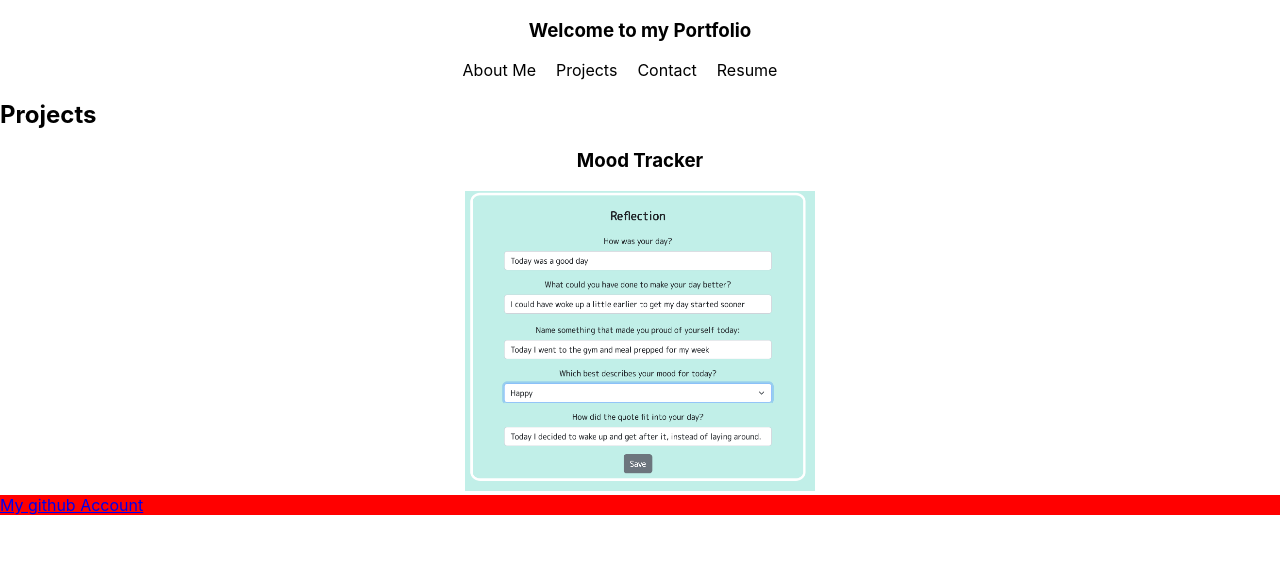
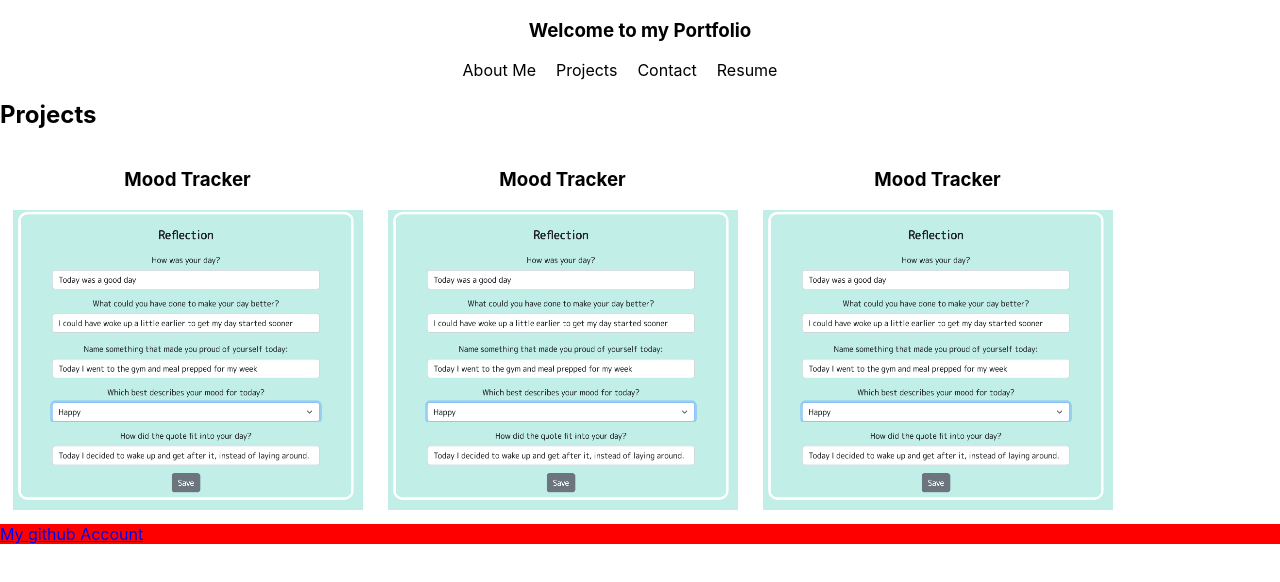
Before and after one commit to briannalbo/Portfolio-react, a React (Create React App) app in the folder portfolio/: page / in a window 1280 px wide. Both pictures are taken after a click on the element "Projects". Shown: the top 582 px of the page. Built offline with nearby package versions, Linux system fonts and the light colour scheme.

Commit message:
playing with styling, added flex wrap for project cards

```diff
--- a/portfolio/src/App.css
+++ b/portfolio/src/App.css
@@ -14,7 +14,12 @@
 
 }
 
-
+#portfolio {
+  width: 100%;
+  flex-direction: row;
+  display: flex;
+  flex-wrap: wrap;
+}
 
 .App-logo {
   height: 40vmin;
--- a/portfolio/src/components/Projects.js
+++ b/portfolio/src/components/Projects.js
@@ -1,14 +1,25 @@
 import React from 'react';
 import reflection from './projectpics/reflection.png';
+import '../App.css'
 
 const styles = {
     h1: {
         color: 'orange',
     },
     projects: {
+        width: '100%',
         justifyContent: 'center',
         float: 'center',
-        textAlign: 'center'
+        flexDirection: 'row',
+        flexWrap: 'wrap',
+    },
+    projectsCard: {
+
+
+        textAlign: 'center',
+        width: '375px',
+        height: '375px',
+
     },
     img: {
         width: '350px',
@@ -18,16 +29,31 @@ const styles = {
 
 function Projects() {
     return (
-        <div style={styles.projects}>
+        <div id='portfolio'>
 
-       <div class='card'>
+       <div class='card' style={styles.projectsCard}>
         <h3>Mood Tracker</h3>
         <a href="https://daily-mood.herokuapp.com/" target="_blank"><img style= {styles.img}
             src={reflection}
           ></img></a>
 
-        <article></article>
+
 </div>
+<div class='card' style={styles.projectsCard}>
+        <h3>Mood Tracker</h3>
+        <a href="https://daily-mood.herokuapp.com/" target="_blank"><img style= {styles.img}
+            src={reflection}
+          ></img></a>
+
+
+</div>
+<div class='card' style={styles.projectsCard}>
+        <h3>Mood Tracker</h3>
+        <a href="https://daily-mood.herokuapp.com/" target="_blank"><img style= {styles.img}
+            src={reflection}
+          ></img></a>
+
+        </div>
        </div>
     );
 };
```
